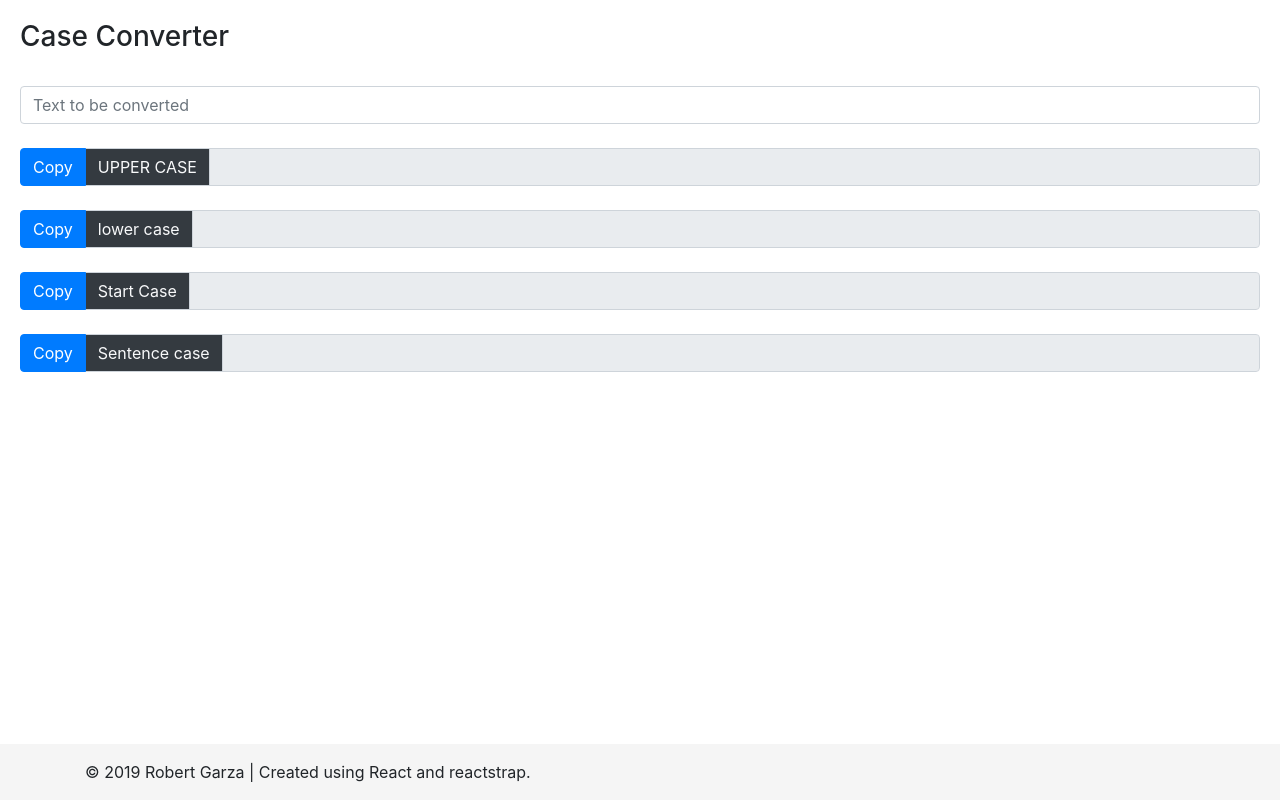
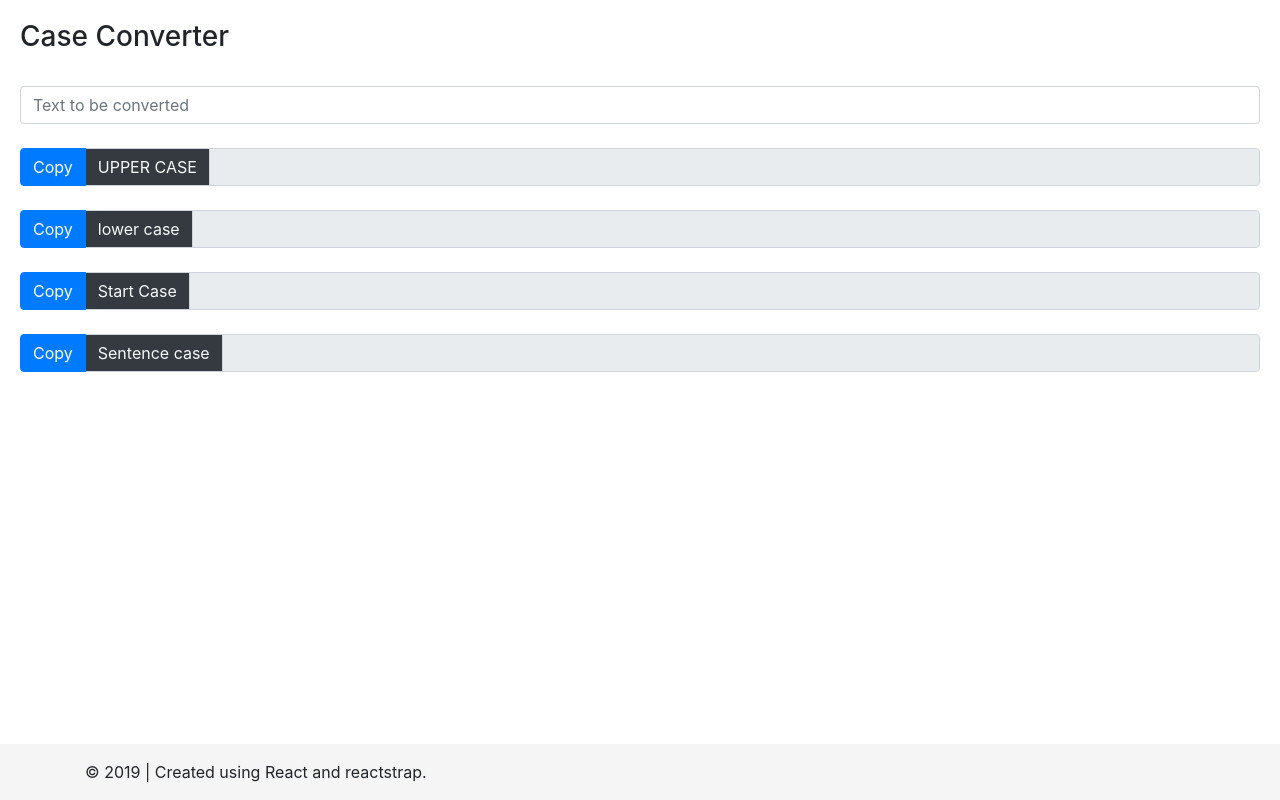
Before and after one commit to robertgz/case-converter, a React (Vite) app: page / in a window 1280 px wide. Built offline with nearby package versions, Linux system fonts and the light colour scheme.

Commit message:
update page footer

```diff
--- a/src/App.jsx
+++ b/src/App.jsx
@@ -15,7 +15,7 @@ class App extends Component {
 
         <footer className="footer mt-auto py-3">
           <div className="container">
-            <span className="footer-text">&copy; 2019 Robert Garza | Created using React and reactstrap.</span>
+            <span className="footer-text">&copy; 2019 | Created using React and reactstrap.</span>
           </div>
         </footer>
 
```
